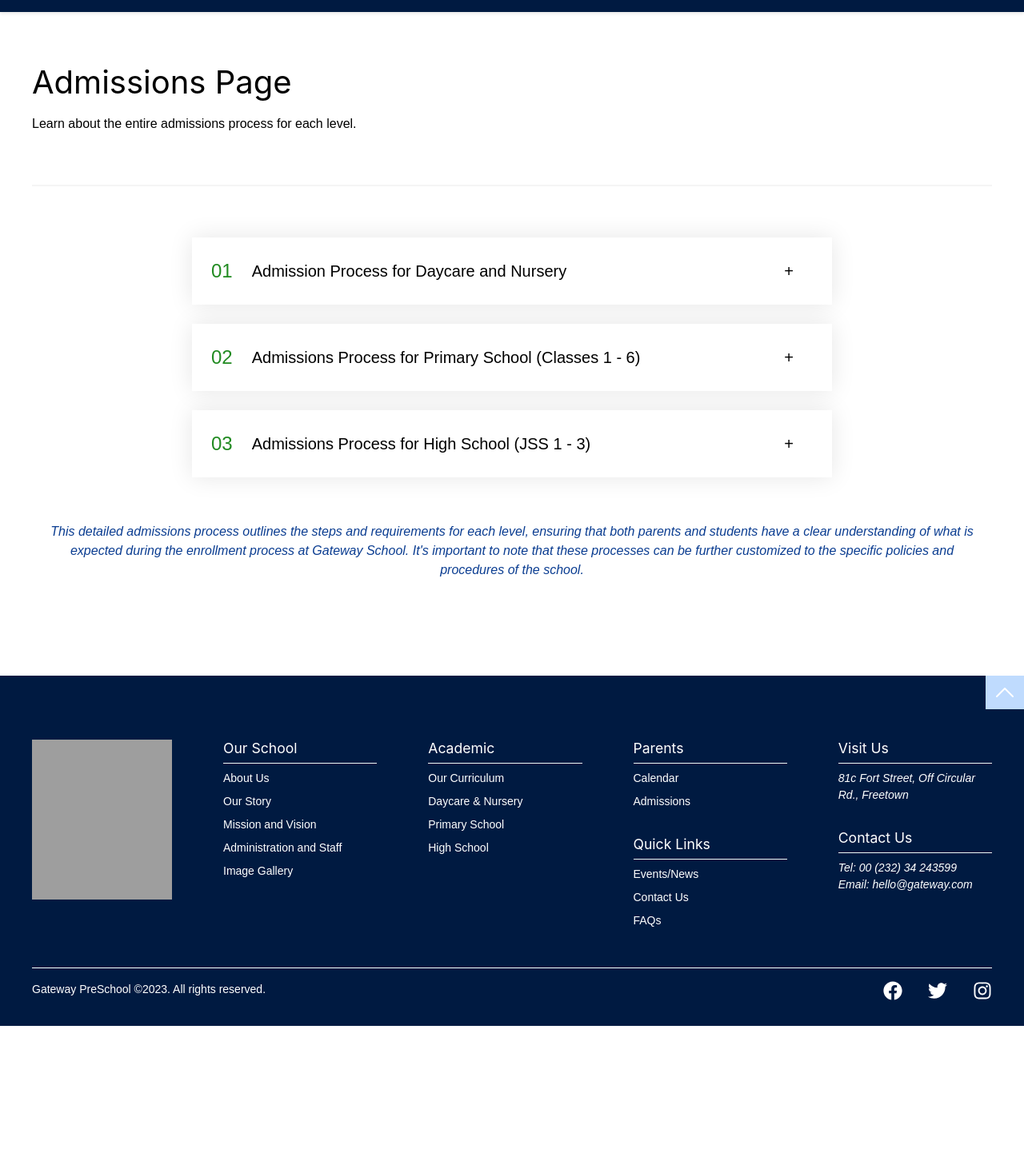
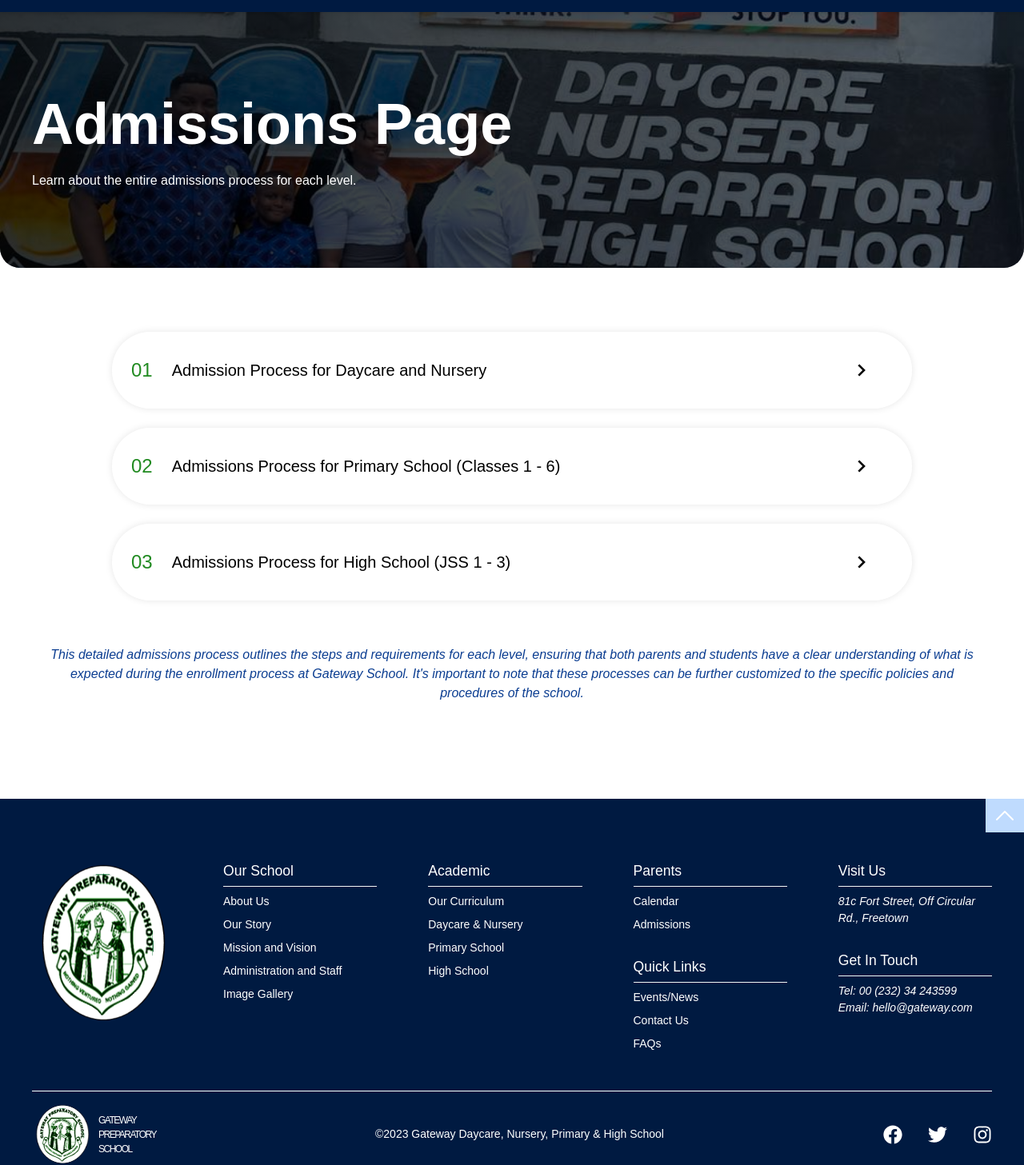
Before and after one commit to JohnSorba/gateway_school, a React (Create React App) app: page /parent/admission in a window 1280 px wide. Shown: the part 55-1512 px from the top of the page at 80% size. Before the commit the page ends 1338 px from the top, so only its background shows below. Built offline with nearby package versions, Linux system fonts and the light colour scheme; grey boxes are pictures that could not be loaded.

Commit message:
Refactored Admissions and Calendar pages

```diff
--- a/src/Accordion/AccApp.js
+++ b/src/Accordion/AccApp.js
@@ -1,3 +1,4 @@
+import { BiChevronDown, BiChevronRight, BiChevronUp } from "react-icons/bi";
 import "./AccordionStyles.css";
 import { useState } from "react";
 
@@ -34,7 +35,13 @@ function AccordionItem({ num, title, onOpen, curOpen, children }) {
     <div className={`item ${isOpen ? "open" : ""}`} onClick={handleToggle}>
       <p className="number">{num < 9 ? `0${num + 1}` : num + 1}</p>
       <p className="title">{title}</p>
-      <p className="icon">{isOpen ? "-" : "+"}</p>
+      <p className="icon">
+        {isOpen ? (
+          <BiChevronUp className="w-8 h-12" />
+        ) : (
+          <BiChevronRight className="w-8 h-12" />
+        )}
+      </p>
 
       {isOpen && <div className="content-box">{children}</div>}
     </div>
--- a/src/Accordion/AccordionStyles.css
+++ b/src/Accordion/AccordionStyles.css
@@ -2,40 +2,35 @@
   margin: 0rem auto;
 }
 
-.accordion h2 {
-  text-align: center;
-  font-size: 4rem;
-  margin-bottom: 1.25rem;
-}
-
 .accordion-item {
-  max-width: 800px;
+  max-width: 1000px;
   margin: 0 auto;
   display: flex;
   flex-direction: column;
-  gap: 24px;
+  gap: 1.5rem;
 }
 
 .item {
-  box-shadow: 0 0 30px rgba(0, 0, 0, 0.1);
-  padding: 20px 24px;
-  padding-right: 48px;
+  box-shadow: 0 0 10px rgba(0, 0, 0, 0.1);
+  padding: 1.25rem 1.5rem;
+  padding-right: 3rem;
   cursor: pointer;
   border-top: 4px solid #fff;
   border-bottom: 4px solid #fff;
+  border-radius: 50px;
 
   max-height: auto;
   transition: max-height 0.3s ease-in-out;
 
   display: grid;
   grid-template-columns: auto 1fr auto;
-  column-gap: 24px;
-  row-gap: 32px;
+  column-gap: 1.5rem;
+  row-gap: 2rem;
   align-items: center;
 }
 
 .number {
-  font-size: 24px;
+  font-size: 1.5rem;
   font-weight: 500;
   color: var(--complementary-accent);
 }
@@ -52,7 +47,7 @@
   line-height: 1.6;
   max-height: auto;
   opacity: 0;
-  transition: 4s all;
+  transition: 0.2s ease-out;
 }
 
 .content-box ul {
@@ -62,7 +57,7 @@
 
   display: flex;
   flex-direction: column;
-  gap: 1rem;
+  gap: 2rem;
   list-style-type: circle;
 }
 
@@ -86,10 +81,6 @@
 
 /* Media Query for mobile layout */
 @media (max-width: 768px) {
-  .accordion {
-    padding: 2.5rem 0;
-  }
-
   .number {
     font-size: 1.125rem;
   }
--- a/src/components/AboutUs.css
+++ b/src/components/AboutUs.css
@@ -49,7 +49,7 @@
   background-color: var(--main-bg-dark);
   border-radius: 50px;
   border: 4px solid transparent;
-  transition: 0.1s ease;
+  transition: 0.2s ease-in-out;
 }
 
 .btn:hover {
@@ -58,15 +58,16 @@
   border-color: var(--main-bg-dark);
 }
 .btn:focus {
-  border-color: var(--accent);
+  color: var(--text-white);
+  background-color: var(--main-bg-dark);
 }
 
 .link-arrow {
-  transition: 0.2s all;
+  transition: 0.4s ease-in-out;
 }
 
 .btn:hover .link-arrow {
-  transform: translateX(10px);
+  transform: translateX(15px);
 }
 
 /* ABOUT IMAGE GRID */
@@ -134,8 +135,6 @@
   height: 200px;
   object-fit: cover;
 }
-
-/* ABOUT GRID SUB-SECTION */
 
 /* CORE VALUES */
 
--- a/src/components/Footer.css
+++ b/src/components/Footer.css
@@ -8,7 +8,7 @@
   background-color: var(--main-bg-dark);
   /* background: var(--gradient-bg); */
   /* background: var(--section-bg); */
-  padding: 5rem 2rem 2rem;
+  padding: 5rem 2rem 4rem;
 }
 
 .footer-container {
@@ -44,17 +44,40 @@
 
 .logo-col img {
   height: 200px;
-  width: 200px;
+  width: 220px;
 }
 
 .footer .base {
   display: flex;
   justify-content: space-between;
+  align-items: center;
   padding: 1rem 0 0;
   border-top: 1px solid var(--text-white);
   max-width: 1200px;
   margin: 0 auto;
 }
+
+.footer .base img {
+  width: 75px;
+  height: 75px;
+}
+
+.base .base-logo {
+  display: flex;
+  align-items: center;
+  gap: 0.5rem;
+}
+
+.base-logo > div {
+  display: flex;
+  flex-direction: column;
+  font-family: "Lexend Tera", sans-serif;
+  letter-spacing: -1.5px;
+  font-size: 0.75rem;
+  text-align: left;
+  text-transform: uppercase;
+}
+
 .social-links {
   display: flex;
   justify-content: flex-start;
@@ -109,7 +132,8 @@
 
   .footer .base {
     flex-direction: column;
-    row-gap: 1rem;
-    padding: 1rem 0;
+    row-gap: 2rem;
+    padding: 2rem 0;
+    text-align: center;
   }
 }
--- a/src/components/Footer.js
+++ b/src/components/Footer.js
@@ -18,7 +18,11 @@ function Footer() {
     <footer className="footer">
       <div className="footer-container">
         <article className="logo-col">
-          <img src="/gateway_logo.png" alt="Gateway Logo" />
+          <img
+            src="/gateway_logo.png"
+            alt="Gateway Logo"
+            className="text-white"
+          />
         </article>
 
         {/* OUR SCHOOL LINKS */}
@@ -106,7 +110,7 @@ function Footer() {
           </div>
 
           <div>
-            <h3>Contact Us</h3>
+            <h3>Get In Touch</h3>
             <address>
               <p>
                 <span>Tel: </span>
@@ -120,10 +124,22 @@ function Footer() {
         </article>
       </div>
       <article className="base">
+        <div className="base-logo">
+          <img
+            src="/gateway_logo.png"
+            alt="Gateway Logo"
+            className="text-white"
+          />
+          <div>
+            <p>Gateway</p>
+            <p>Preparatory</p>
+            <p>School</p>
+          </div>
+        </div>
         <div className="copyright">
-          Gateway PreSchool &copy;
-          <span className="year">{new Date().getFullYear()}</span>. All rights
-          reserved.
+          &copy;
+          <span className="year">{new Date().getFullYear()}</span> Gateway
+          Daycare, Nursery, Primary & High School
         </div>
         <div className="social-links">
           <FaFacebook size={24} />
--- a/src/components/Navbar.css
+++ b/src/components/Navbar.css
@@ -28,9 +28,9 @@
 } */
 
 /* PREVIOUS CODE */
-.active {
+/* .active {
   border-bottom: 2px solid var(--text-white);
-}
+} */
 
 /* NAVBAR CONTAINER */
 .navbar-container {
--- a/src/components/Navbar.js
+++ b/src/components/Navbar.js
@@ -107,12 +107,12 @@ function Navbar() {
                 id="dropdown2"
                 className={`dropdown ${dropdownOpen[1] ? "open" : ""}`}
               >
-                <li>
+                <li onClick={toggleNavbar}>
                   <NavLink to="/parent/calendar" className="dropdown-link">
                     Calendar
                   </NavLink>
                 </li>
-                <li>
+                <li onClick={toggleNavbar}>
                   <NavLink to="/parent/admission" className="dropdown-link">
                     Admissions
                   </NavLink>
--- a/src/index.css
+++ b/src/index.css
@@ -3,6 +3,9 @@
 @tailwind utilities;
 
 @import url("https://fonts.googleapis.com/css2?family=Inter:wght@400;700&family=Merriweather:wght@400;700&family=Montserrat:ital,wght@0,500;0,700;1,400&display=swap");
+
+/* CIU WEBSITE FONTS */
+@import url("https://fonts.googleapis.com/css2?family=Lexend+Tera:wght@400;600;700&family=Rubik:wght@400;500;700&display=swap");
 
 :root {
   --box-shadow: 3px 3px 6px 3px rgba(0, 0, 0, 0.1);
@@ -31,7 +34,7 @@
   --text-white: #fff;
   --accent: #ffd700;
   --complementary-accent: #228b22;
-  --subtle-background: #ccc;
+  --subtle-bg-dark: #ccc;
   --subtle-background: #f5f5f5;
   /* --subtle-background: #f5f5f53f; */
 }
@@ -62,10 +65,14 @@ body {
 h1,
 h2,
 h3 {
+  font-family: "Lexend Tera", sans-serif;
   font-family: "Merriweather", sans-serif;
+  font-family: "Inter", sans-serif;
   font-family: "Montserrat", sans-serif;
-  font-family: "Inter", sans-serif;
+
   line-height: 1.2;
+  /* letter-spacing: -0.12rem; */
+  /* text-transform: uppercase; */
 }
 
 p {
--- a/src/pages/AdmissionPage.css
+++ b/src/pages/AdmissionPage.css
@@ -1,25 +1,11 @@
-.admission-page {
-  padding: 0 1rem;
+.admission-header {
+  background: url(/public/uncAug.jpg);
 }
 
-.admission-header,
 .admission-main {
   max-width: 1200px;
   margin: 0 auto;
-}
-
-.admission-header {
-  padding: 4rem 0;
-  border-bottom: 2px solid var(--subtle-background);
-}
-
-.admission-header h1 {
-  font-size: 2.5rem;
-  margin-bottom: 1rem;
-}
-
-.admission-main {
-  padding: 4rem 1rem 4rem;
+  padding: 0 1rem 4rem;
 }
 
 .admission-main article {
--- a/src/pages/Admissions.js
+++ b/src/pages/Admissions.js
@@ -7,8 +7,10 @@ function Admissions() {
   return (
     <section className="admission-page">
       <div className="admission-header">
-        <h1>Admissions Page</h1>
-        <p>Learn about the entire admissions process for each level.</p>
+        <div className="admission-header-container">
+          <h1>Admissions Page</h1>
+          <p>Learn about the entire admissions process for each level.</p>
+        </div>
       </div>
       <div className="admission-main">
         <article>
--- a/src/pages/Calendar.js
+++ b/src/pages/Calendar.js
@@ -30,16 +30,17 @@ function Calendar() {
   return (
     <section className="calendar">
       <div className="calendar-header">
-        <h1>Academic Calendar</h1>
-        <h2>September to December 2023</h2>
+        <div className="calendar-header-container">
+          <h1>Academic Calendar</h1>
+          <h2>September to December 2023</h2>
+        </div>
+      </div>
+      <main className="calendar-main">
         <p>
           <em>
-            Note: Specific dates and events may vary and should be updated each
-            term.
+            Note: Specific dates and events may vary and are subject to change.
           </em>
         </p>
-      </div>
-      <main className="calendar-main">
         <table>
           <thead>
             <tr>
--- a/src/pages/CalendarPage.css
+++ b/src/pages/CalendarPage.css
@@ -1,20 +1,69 @@
 .calendar-header,
+.admission-header {
+  max-width: 1368px;
+  margin: 0 auto;
+  margin-bottom: 5rem;
+}
+
+.calendar-header,
+.admission-header {
+  position: relative;
+  display: flex;
+  align-items: center;
+  color: var(--text-white);
+  padding: 0 2rem;
+  height: 40vh;
+  background-size: cover;
+  background-position: center center;
+  border-bottom-left-radius: 25px;
+  border-bottom-right-radius: 25px;
+}
+
+.calendar-header {
+  background: url(/public/backyard3.jpg);
+}
+
+.calendar-header::before,
+.admission-header::before {
+  content: "";
+  position: absolute;
+  top: 0;
+  right: 0;
+  bottom: 0;
+  left: 0;
+  border-bottom-left-radius: 25px;
+  border-bottom-right-radius: 25px;
+  background: linear-gradient(to right, rgba(0, 0, 0, 0.8), rgba(0, 0, 0, 0.6));
+  z-index: 1;
+}
+
+.calendar-header-container,
+.admission-header-container {
+  width: 100%;
+  max-width: 1200px;
+  margin: 0 auto;
+  z-index: 2;
+}
+.calendar-header h1,
+.admission-header h1 {
+  font-size: 4.5rem;
+  font-weight: 600;
+  margin-bottom: 1rem;
+}
+.calendar-header h2,
+.admission-header h2 {
+  font-size: 1.5rem;
+  font-weight: 600;
+}
+
 .calendar-main {
   max-width: 1200px;
   margin: 0 auto;
+  padding: 0 1rem 4rem;
 }
 
-.calendar-header {
-  padding: 4rem 1rem;
-}
-
-.calendar-header h1 {
-  font-size: 2.5rem;
+.calendar-main p {
   margin-bottom: 2rem;
-}
-
-.calendar-main {
-  padding: 2rem 1rem 4rem;
 }
 
 /* CALENDAR TABLE DESIGIN */
@@ -37,7 +86,7 @@ th {
 
 td {
   padding: 1rem 0.625rem;
-  border-bottom: 1px solid var(--subtle-background);
+  border-bottom: 1px solid var(--subtle-bg-dark);
 }
 
 tr:nth-child(even) {
@@ -58,6 +107,17 @@ td:first-child {
 
 /* Media Query for mobile layout */
 @media (max-width: 768px) {
+  .calendar-header h1,
+  .admission-header h1 {
+    font-size: 2.5rem;
+    font-weight: 600;
+    margin-bottom: 1rem;
+  }
+  .calendar-header h2,
+  .admission-header h2 {
+    font-size: 1.1rem;
+    font-weight: 600;
+  }
 }
 
 @media (max-width: 575px) {
```
Also changed, not shown: public/gateway_logo.png (added).
